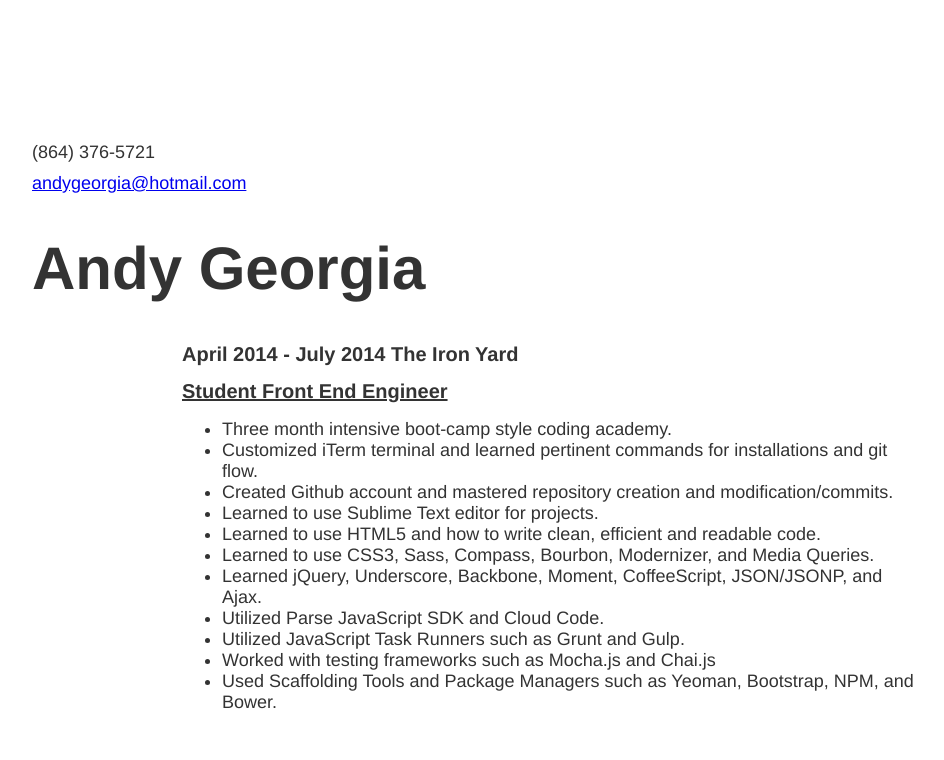
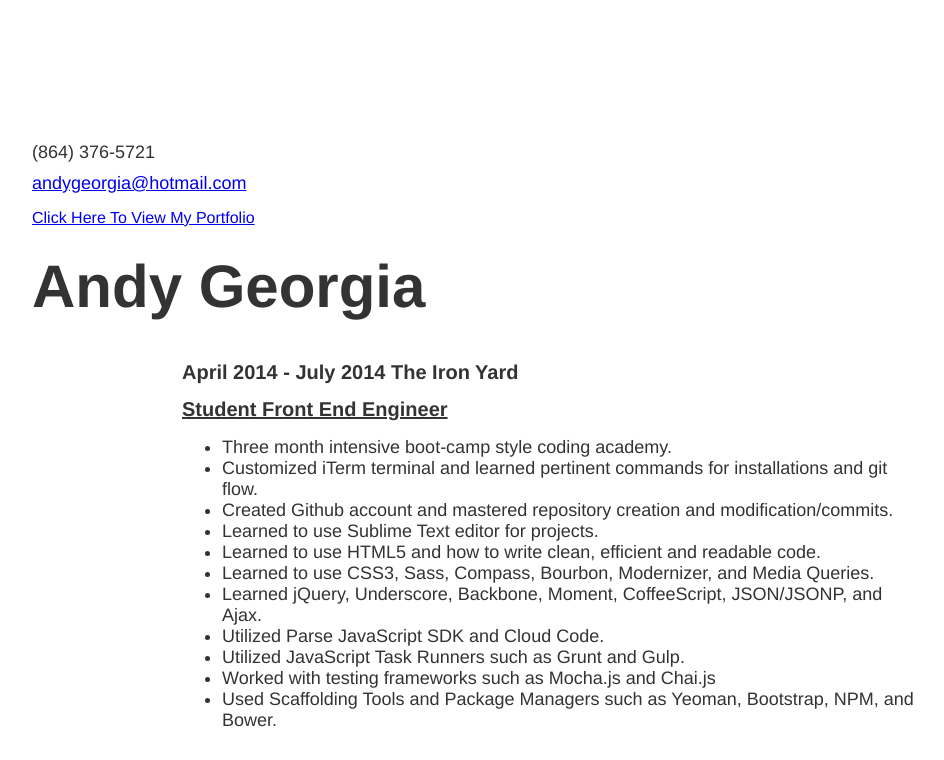
Before and after one commit to ageorgia79/Resume, a website: page app/index.html in a window 1280 px wide. Shown: the top 760 px of the page, without its empty margins (176-1120 px from the left). Drawn offline with nearby package versions, Linux system fonts and the light colour scheme; files that its build step writes are made by us from their sources.

Commit message:
link added

```diff
--- a/app/index.html
+++ b/app/index.html
@@ -25,6 +25,7 @@
         <div class="contactInfo">
             <p>(864) 376-5721</p>
             <div class="titleEmail"><a href="mailto:andygeorgia@hotmail.com">andygeorgia@hotmail.com</a></div>
+            <div class="portfolio"><a href="http://ageorgia79.github.io/Portfolio2">Click Here To View My Portfolio</a></div>
         </div>
         <div class="name">
             <h1>Andy Georgia</h1>
--- a/app/styles/main.scss
+++ b/app/styles/main.scss
@@ -72,3 +72,10 @@ body {
 .titleEmail {
     font-size: 18px;
 }
+
+.portfolio {
+    a {
+        position: relative;
+        top: 15px;
+    }
+}
```
